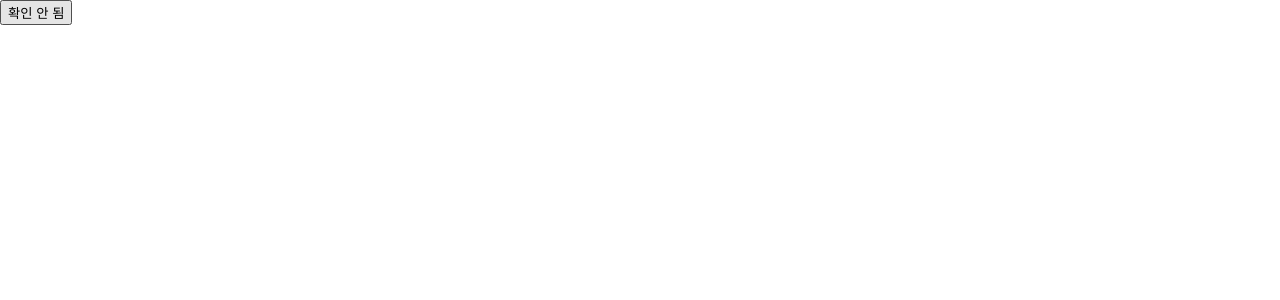
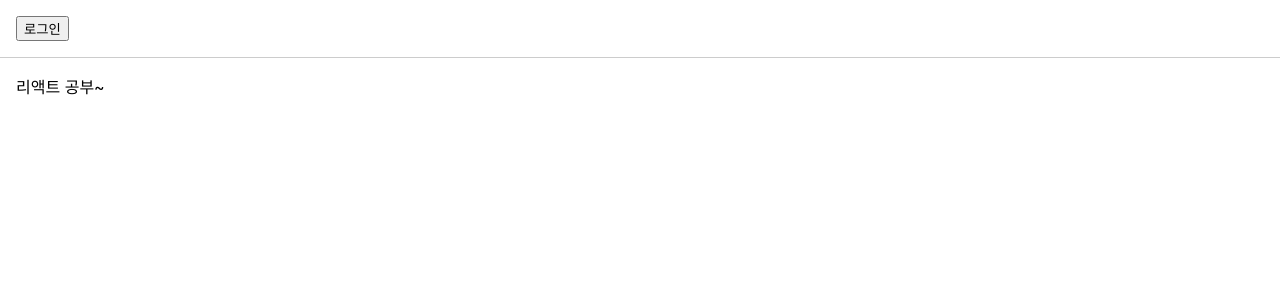
Before and after one commit to aoqlsdl/first-react-app, a React (Create React App) app: page / in a window 1280 px wide. Shown: the top 300 px of the page. Built offline with nearby package versions, Linux system fonts and the light colour scheme.

Commit message:
chap09: 조건부 렌더링 실습

```diff
--- /dev/null
+++ b/src/chap_09/LandingPage.jsx
@@ -0,0 +1,22 @@
+import { useState } from "react";
+import Toolbar from "./Toolbar";
+
+const LandingPage = () => {
+	const [isLoggedIn, setIsLoggedIn] = useState(false);
+
+	const onClickLogin = () => setIsLoggedIn(true);
+	const onClickLogout = () => setIsLoggedIn(false);
+
+	return (
+		<>
+			<Toolbar
+				isLoggedIn={isLoggedIn}
+				onClickLogin={onClickLogin}
+				onClickLogout={onClickLogout}
+			/>
+			<div style={{ padding: 16 }}>리액트 공부~</div>
+		</>
+	);
+};
+
+export default LandingPage;
--- /dev/null
+++ b/src/chap_09/Toolbar.jsx
@@ -0,0 +1,19 @@
+import * as s from "./Toolbar.styles";
+
+const Toolbar = (props) => {
+	const { isLoggedIn, onClickLogin, onClickLogout } = props;
+
+	return (
+		<s.wrapper>
+			{isLoggedIn && <s.greeting>환영합니다!</s.greeting>}
+
+			{isLoggedIn ? (
+				<button onClick={onClickLogout}>로그아웃</button>
+			) : (
+				<button onClick={onClickLogin}>로그인</button>
+			)}
+		</s.wrapper>
+	);
+};
+
+export default Toolbar;
--- /dev/null
+++ b/src/chap_09/Toolbar.styles.js
@@ -0,0 +1,12 @@
+import styled from "styled-components";
+
+export const wrapper = styled.div`
+	padding: 16px;
+	display: flex;
+	flex-direction: row;
+	border-bottom: 1px solid #ccc;
+`;
+
+export const greeting = styled.span`
+	margin-right: 8;
+`;
--- a/src/index.js
+++ b/src/index.js
@@ -3,11 +3,11 @@ import ReactDOM from "react-dom";
 import "./index.css";
 import reportWebVitals from "./reportWebVitals";
 
-import ConfirmBtn from "./chap_08/ConfirmBtn";
+import LandingPage from "./chap_09/LandingPage";
 
 ReactDOM.render(
 	<React.StrictMode>
-		<ConfirmBtn />
+		<LandingPage />
 	</React.StrictMode>,
 	document.getElementById("root")
 );
```
